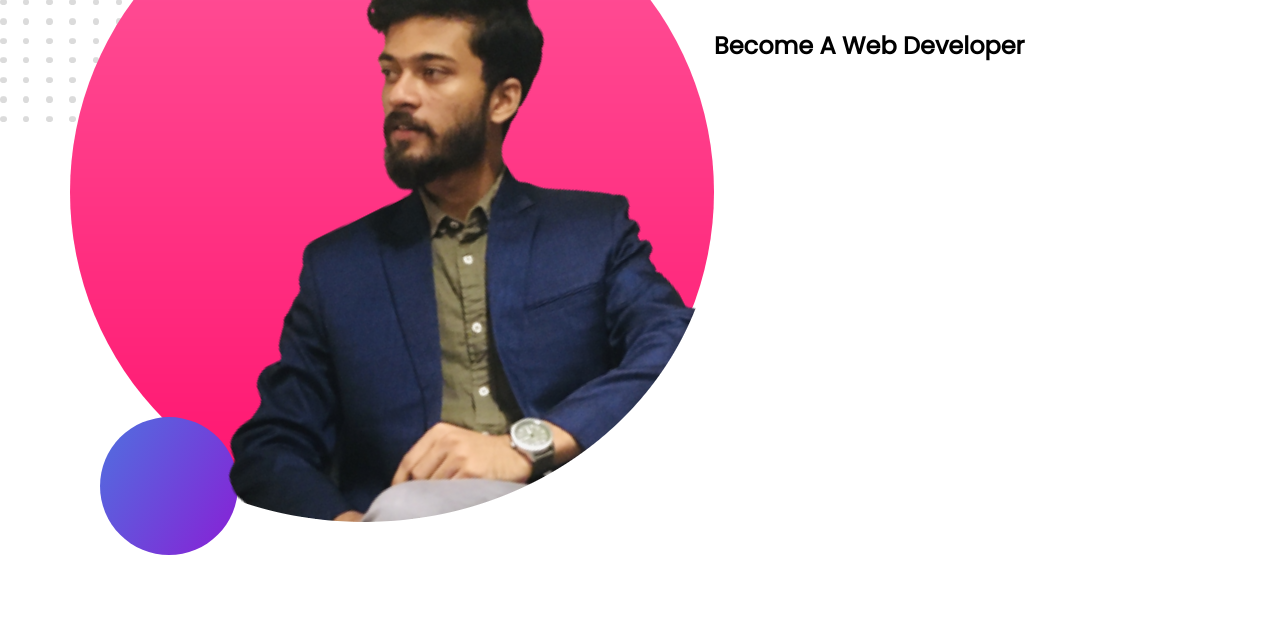
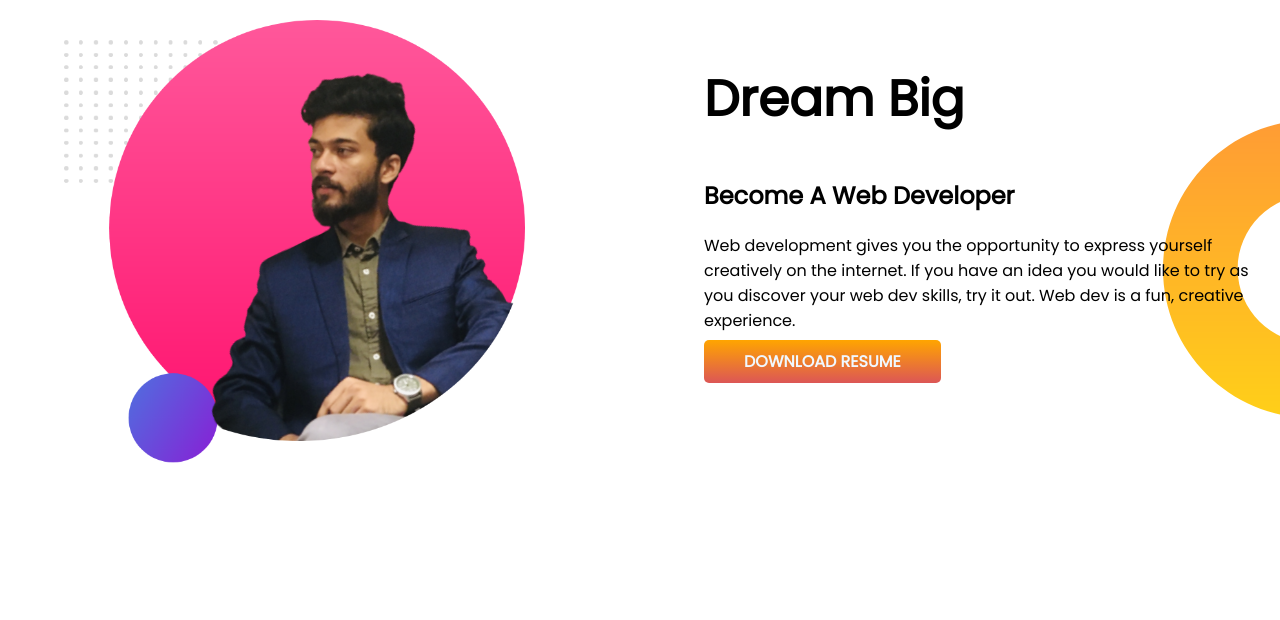
Before and after one commit to 404Bappy/Dveloper-portfolio, a plain HTML site: page index.html in a window 1280 px wide. Shown: the part 668-1288 px from the top of the page. Before the commit the page ends 1231 px from the top, so only its background shows below. Drawn offline with Linux system fonts and the light colour scheme.

Commit message:
deam added

```diff
--- a/index.html
+++ b/index.html
@@ -32,13 +32,17 @@
     </section>
 
     <section class="dream-big">
-        <div>
+        <div class="half-width">
             <img src="images/my-bg2-bappy.png" alt="">
         </div>
 
-        <div>
+        <div class="half-width">
             <h1>Dream Big</h1>
             <h2>Become A Web Developer</h2>
+            <p>Web development gives you the opportunity to express yourself creatively on the internet. If you have an
+                idea you would like to try as you discover your web dev skills, try it out. Web dev is a fun, creative
+                experience.</p>
+            <a class="link-button" target="_blank" href="">DOWNLOAD RESUME</a>
         </div>
 
     </section>
--- a/style.css
+++ b/style.css
@@ -13,6 +13,7 @@ h1 {
 
 section {
     display: flex;
+    margin-bottom: 150px;
 }
 
 .half-width {
@@ -38,3 +39,9 @@ section {
     background-image: url(images/top-banner.png);
     background-repeat: no-repeat;
 }
+
+.dream-big {
+    background-image: url(images/dream-bg.png);
+    background-repeat: no-repeat;
+    background-position: right 100px;
+}
```
